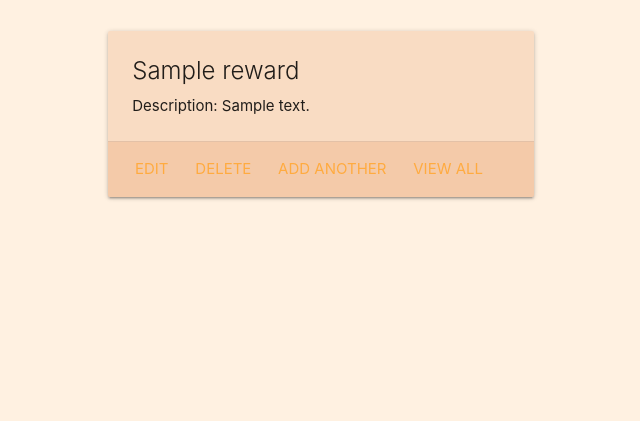
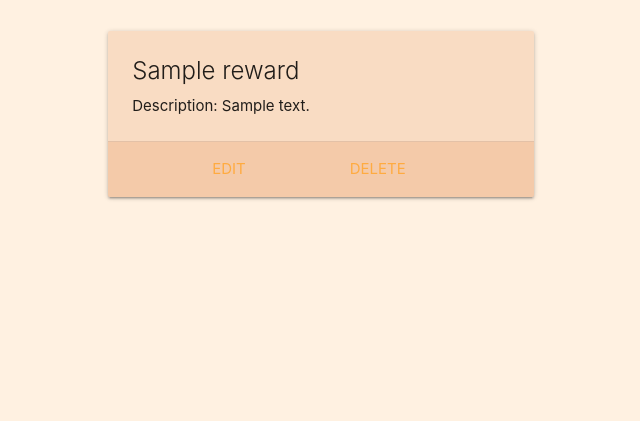
Before and after one commit to nackho/goaltracker, a Django app: page /rewards/1/ in a window 1280 px wide. Shown: the part 177-598 px from the top of the page, without its empty margins (95-735 px from the left). Run offline with Django 4.2, Linux system fonts and the light colour scheme; a user stored in the database is signed in; tables that the repository leaves empty hold one stand-in row (values such as "Sample post").

Commit message:
Revert "Fixed readme, add more reward function"
This reverts commit 38c8d2bbdd5d195945e1e0568dfb7354ae17dab4.

```diff
--- a/main_app/templates/goals/detail.html
+++ b/main_app/templates/goals/detail.html
@@ -66,7 +66,7 @@
 <hr>
 <div class="row">
   <div class="col s6">
-    <h3>Rewards given for: {{ goal.name }}</h3>
+    <h3>Rewards Given for {{ goal.name }} Progress</h3>
     {% if goal.rewards.count %}
       {% for reward in goal.rewards.all %}
         <div class="card">
--- a/main_app/templates/main_app/reward_detail.html
+++ b/main_app/templates/main_app/reward_detail.html
@@ -13,8 +13,6 @@
       <div class="card-action">
         <a href="{% url 'rewards_update' reward.id %}">Edit</a>
         <a href="{% url 'rewards_delete' reward.id %}">Delete</a>
-        <a href="{% url 'rewards_create' %}">Add Another</a>
-        <a href="{% url 'rewards_index' %}">View All</a>
       </div>
     </div>
   </div>
```
Also changed, not shown: README.md.
